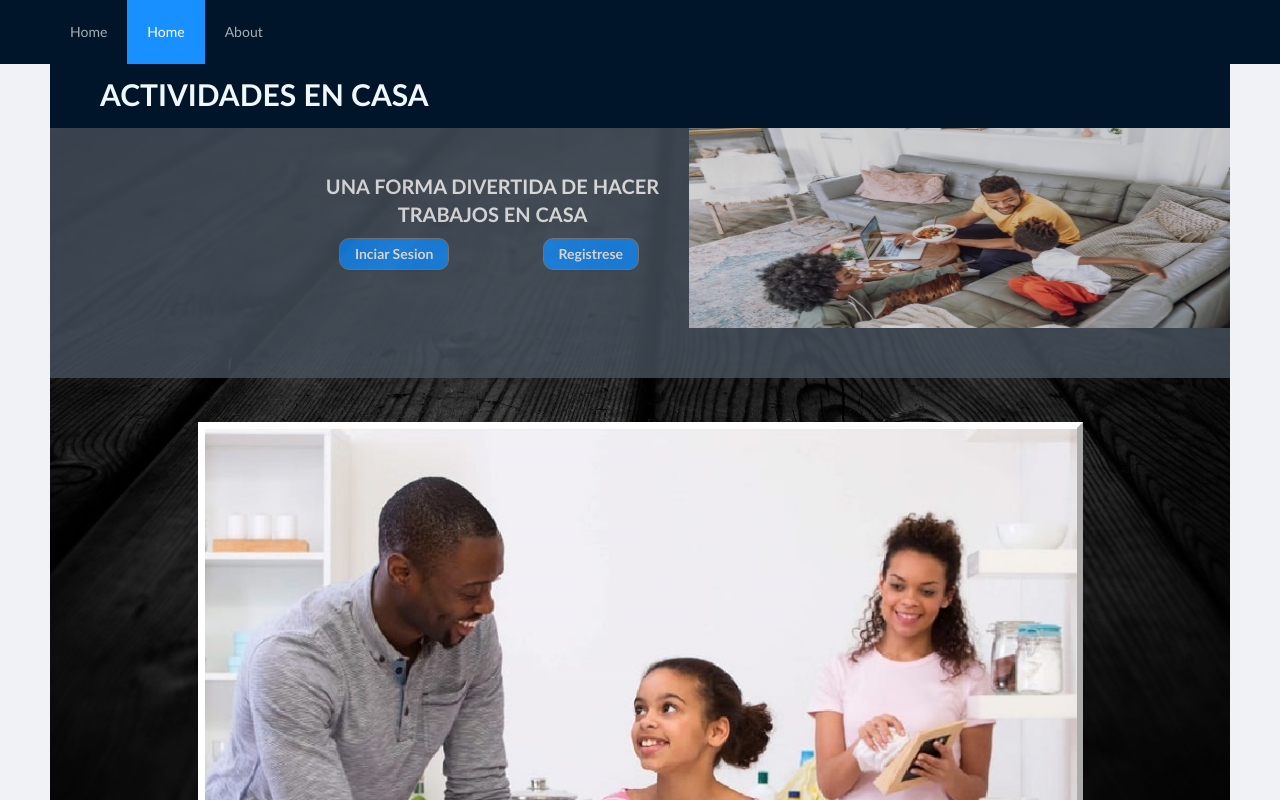
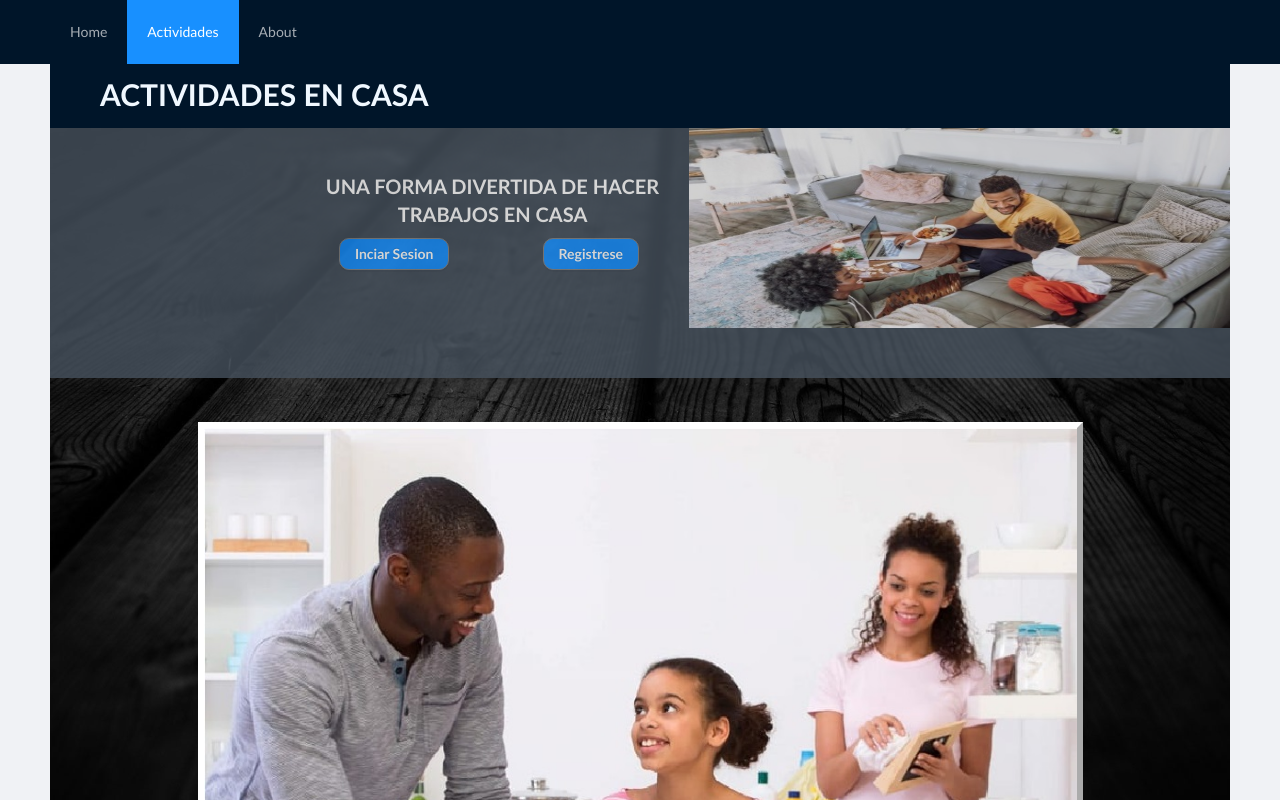
Before and after one commit to DDI-ESFOT/proyecto-semestre-2020b-grupo-3-actividades-en-casa, a React (Create React App) app: page / in a window 1280 px wide. Shown: the top 800 px of the page. Built offline with nearby package versions, Linux system fonts and the light colour scheme; no server answers.

Commit message:
Update MainMenu.js

```diff
--- a/src/components/MainMenu.js
+++ b/src/components/MainMenu.js
@@ -29,7 +29,7 @@ const MainMenu = () => {
         {user ? (
           <Link to={Routes.ACTIVITIES}>Actividades</Link>
         ) : (
-          <Link to={Routes.HOME}>Home</Link>
+          <Link to={Routes.HOME}>Actividades</Link>
         )}
       </Menu.Item>
       <Menu.Item key="3">
```
